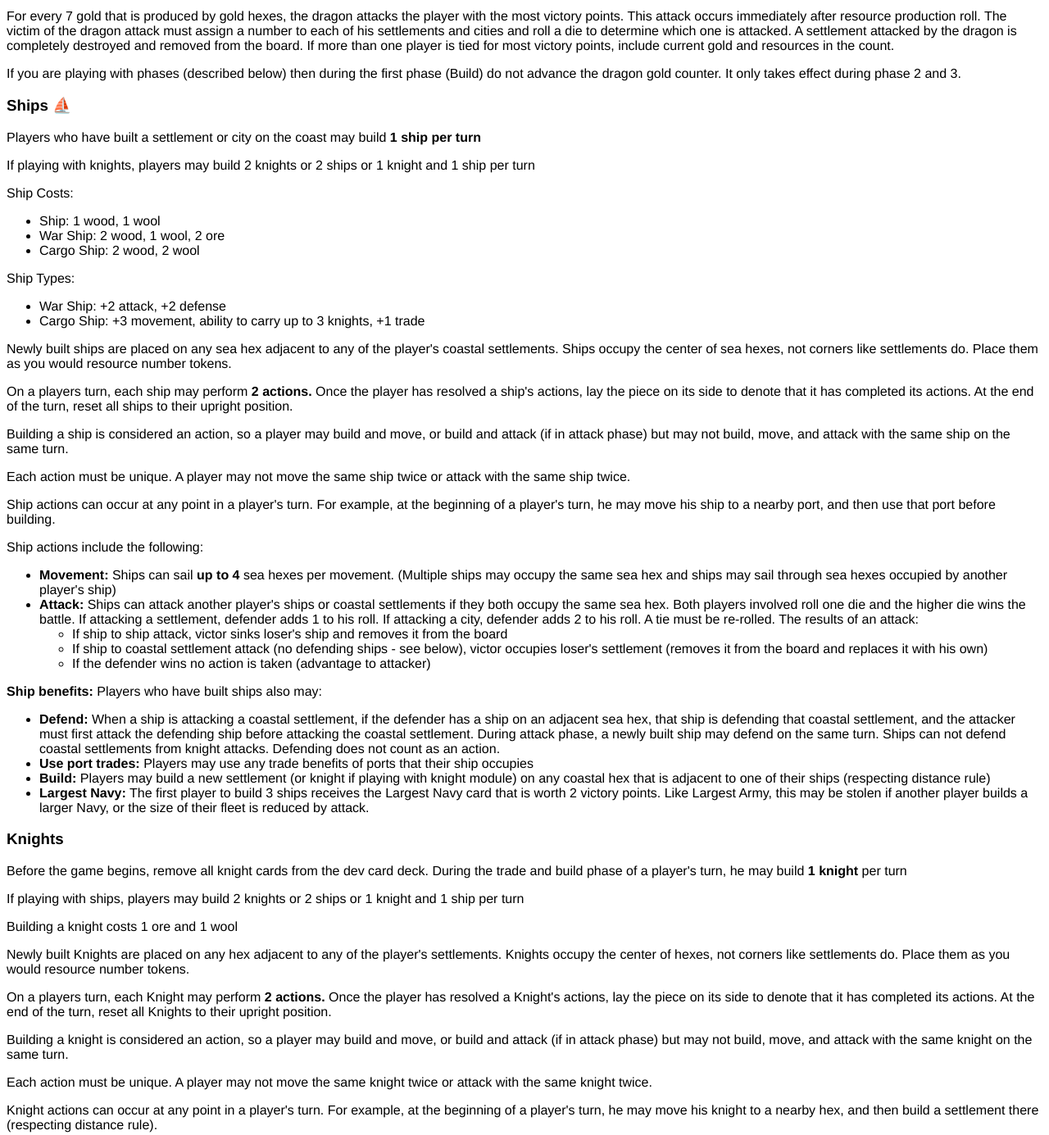
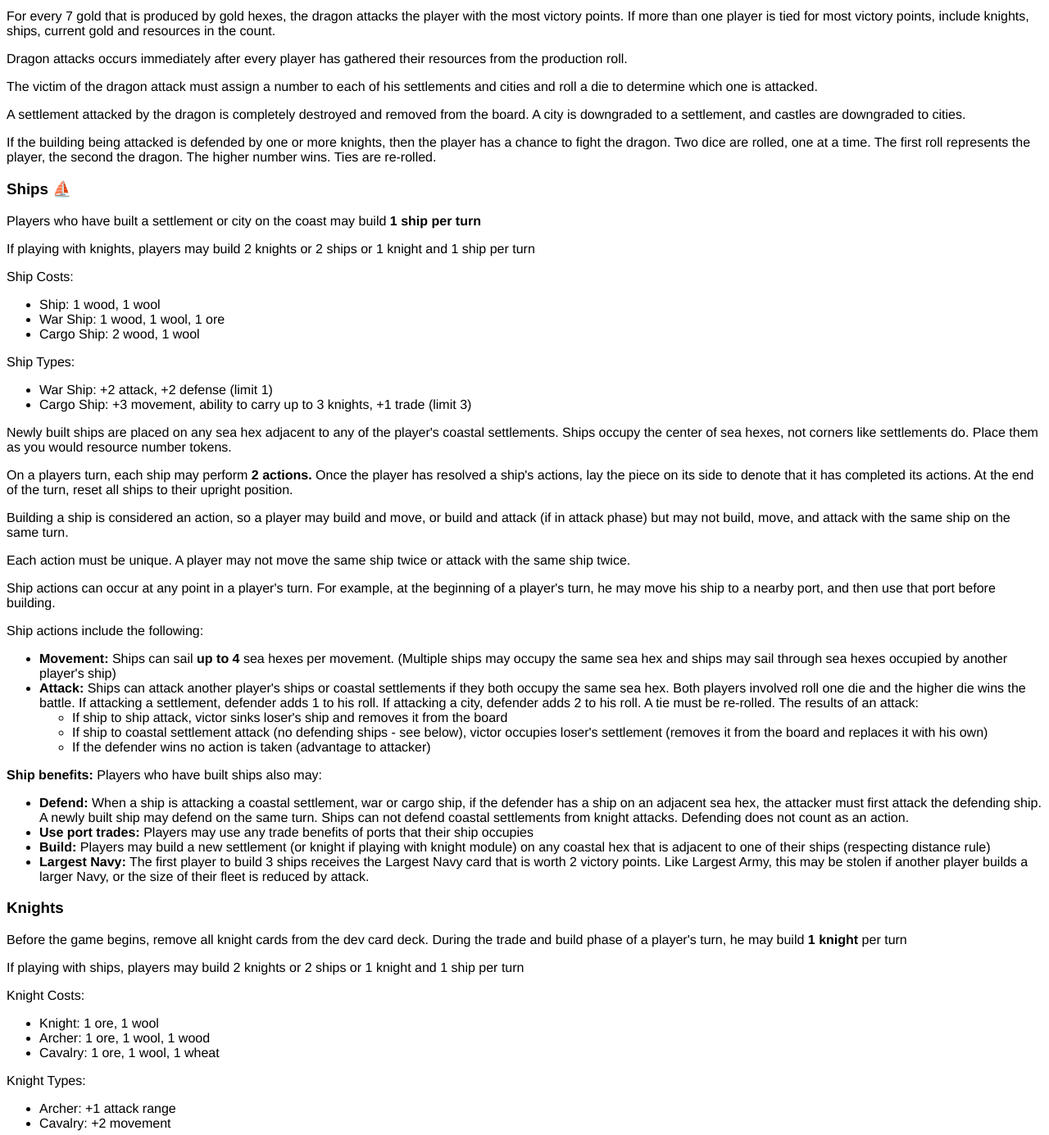
Before and after one commit to robcmills/catan-expansions, a plain HTML site: page index.html in a window 1280 px wide. Shown: the part 440-1825 px from the top of the page at 82% size. Drawn offline with Linux system fonts and the light colour scheme.

Commit message:
0.5 updates.

```diff
--- a/index.html
+++ b/index.html
@@ -31,8 +31,11 @@
 			<p>Monopoly card can not be used for gold</p>
 
 		<h3>The Dragon 🐉</h3>
-			<p>For every 7 gold that is produced by gold hexes, the dragon attacks the player with the most victory points. This attack occurs immediately after resource production roll. The victim of the dragon attack must assign a number to each of his settlements and cities and roll a die to determine which one is attacked. A settlement attacked by the dragon is completely destroyed and removed from the board. If more than one player is tied for most victory points, include current gold and resources in the count.</p>
-			<p>If you are playing with phases (described below) then during the first phase (Build) do not advance the dragon gold counter. It only takes effect during phase 2 and 3.</p>
+			<p>For every 7 gold that is produced by gold hexes, the dragon attacks the player with the most victory points. If more than one player is tied for most victory points, include knights, ships, current gold and resources in the count.</p>
+			<p>Dragon attacks occurs immediately after every player has gathered their resources from the production roll.</p>
+			<p>The victim of the dragon attack must assign a number to each of his settlements and cities and roll a die to determine which one is attacked.</p>
+			<p>A settlement attacked by the dragon is completely destroyed and removed from the board. A city is downgraded to a settlement, and castles are downgraded to cities.</p>
+			<p>If the building being attacked is defended by one or more knights, then the player has a chance to fight the dragon. Two dice are rolled, one at a time. The first roll represents the player, the second the dragon. The higher number wins. Ties are re-rolled.</p>
 
 		<h3>Ships ⛵</h3>
 			<p>Players who have built a settlement or city on the coast may build <b>1 ship per turn</b></p>
@@ -40,13 +43,13 @@
 			<p>Ship Costs:</p>
 			<ul>
 				<li>Ship: 1 wood, 1 wool</li>
-				<li>War Ship: 2 wood, 1 wool, 2 ore</li>
-				<li>Cargo Ship: 2 wood, 2 wool</li>
+				<li>War Ship: 1 wood, 1 wool, 1 ore</li>
+				<li>Cargo Ship: 2 wood, 1 wool</li>
 			</ul>
 			<p>Ship Types:</p>
 			<ul>
-				<li>War Ship: +2 attack, +2 defense</li>
-				<li>Cargo Ship: +3 movement, ability to carry up to 3 knights, +1 trade</li>
+				<li>War Ship: +2 attack, +2 defense (limit 1)</li>
+				<li>Cargo Ship: +3 movement, ability to carry up to 3 knights, +1 trade (limit 3)</li>
 			</ul>
 			<p>Newly built ships are placed on any sea hex adjacent to any of the player's coastal settlements. Ships occupy the center of sea hexes, not corners like settlements do. Place them as you would resource number tokens.</p>
 			<p>On a players turn, each ship may perform <b>2 actions.</b> Once the player has resolved a ship's actions, lay the piece on its side to denote that it has completed its actions. At the end of the turn, reset all ships to their upright position.</p>
@@ -66,7 +69,7 @@
 			</ul>
 			<p><b>Ship benefits:</b> Players who have built ships also may:</p>
 			<ul>
-				<li><b>Defend:</b> When a ship is attacking a coastal settlement, if the defender has a ship on an adjacent sea hex, that ship is defending that coastal settlement, and the attacker must first attack the defending ship before attacking the coastal settlement. During attack phase, a newly built ship may defend on the same turn. Ships can not defend coastal settlements from knight attacks. Defending does not count as an action.</li>
+				<li><b>Defend:</b> When a ship is attacking a coastal settlement, war or cargo ship, if the defender has a ship on an adjacent sea hex, the attacker must first attack the defending ship. A newly built ship may defend on the same turn. Ships can not defend coastal settlements from knight attacks. Defending does not count as an action.</li>
 				<li><b>Use port trades:</b> Players may use any trade benefits of ports that their ship occupies</li>
 				<li><b>Build:</b> Players may build a new settlement (or knight if playing with knight module) on any coastal hex that is adjacent to one of their ships (respecting distance rule)</li>
 				<li><b>Largest Navy:</b> The first player to build 3 ships receives the Largest Navy card that is worth 2 victory points. Like Largest Army, this may be stolen if another player builds a larger Navy, or the size of their fleet is reduced by attack.</li>
@@ -75,7 +78,17 @@
 		<h3>Knights</h3>
 			<p>Before the game begins, remove all knight cards from the dev card deck. During the trade and build phase of a player's turn, he may build <b>1 knight</b> per turn</p>
 			<p>If playing with ships, players may build 2 knights or 2 ships or 1 knight and 1 ship per turn</p>
-			<p>Building a knight costs 1 ore and 1 wool</p>
+			<p>Knight Costs:</p>
+			<ul>
+				<li>Knight: 1 ore, 1 wool</li>
+				<li>Archer: 1 ore, 1 wool, 1 wood</li>
+				<li>Cavalry: 1 ore, 1 wool, 1 wheat</li>
+			</ul>
+			<p>Knight Types:</p>
+			<ul>
+				<li>Archer: +1 attack range</li>
+				<li>Cavalry: +2 movement</li>
+			</ul>
 			<p>Newly built Knights are placed on any hex adjacent to any of the player's settlements. Knights occupy the center of hexes, not corners like settlements do. Place them as you would resource number tokens.</p>
 			<p>On a players turn, each Knight may perform <b>2 actions.</b> Once the player has resolved a Knight's actions, lay the piece on its side to denote that it has completed its actions. At the end of the turn, reset all Knights to their upright position.</p>
 			<p>Building a knight is considered an action, so a player may build and move, or build and attack (if in attack phase) but may not build, move, and attack with the same knight on the same turn.</p>
@@ -102,8 +115,8 @@
 
 		<h3>Castles</h3>
 			<p>Cities may be upgraded to a castle.</p>
-			<p>Castles are built with high walls that are easily defended, thus making them immune to attack by another player's knights (unless they are breached by rolling a 6?).</p>
-			<p>Castles are also immune to dragon attacks?</p>
+			<p>Castles are built with high walls that are easily defended, thus making them immune to attack by another player's knights.</p>
+			<p>Castles are not immune to dragon attacks</p>
 			<p>Castles produce 3 resources</p>
 			<p>Castles cost 1 ore, 1 wheat, 1 sheep, 1 wood, 1 brick</p>
 
@@ -115,12 +128,16 @@
 			<p>Roll the dice to determine initial placement and turn order for the first round. Place a "first" marker in front of the player to go first. Turns are executed to the left, counter-clockwise around the table until play returns to the first player. After every player has taken a turn, the "first" marker is transfered to left, and that player goes first for the next round, and the former first player becomes the last to take his turn in the next round.</p>
 			<p>Resource production rolls occur at the beginning of each players turn.</p>
 
+		<h3>Dice Stack</h3>
+			<p>Replace the dice with a dice stack for a guaranteed distribution of all resources:</p>
+			<p><a href="http://robcmills.net/stack">robcmills.net/stack</a></p>
+
 		<h3>Game Phases</h3>
 			<p>If you play with knights and ships and elect to grant them destructive powers, this can greatly lengthen the game. To remedy this, and also to keep the game to a reasonable length, you may elect to play the game with three phases:</p>
 			<ul>
 				<li><b>Phase 1 - Build:</b>	During this phase, players may only build. No attack actions are allowed.</li>
 				<li><b>Phase 2 - Attack:</b> During this phase attack actions are allowed and turn order is modified:
-					<p><b>Attack phase turn order:</b> Calculate each player's score by summing their victory points, number of resources and gold, and number of knights and ships. The player with the lowest score goes first, highest last.</p>
+					<p><b>Attack phase turn order:</b> Calculate each player's score by summing their victory points (including knights and ships). The player with the lowest score goes first, highest last.</p>
 				</li>
 			</ul>
 			<p>The number of rounds in each phase is equal to the number of players. In a four player game, each phase lasts 4 rounds. In a 5 player game each phase lasts 5 rounds. Implement a counter to keep track. At the end of the last round, the player with the most victory points wins. If a tie exists declare more than one winner.</p>
@@ -132,7 +149,7 @@
 				<li>Largest Army/Navy: 2 points</li>
 				<li>Largest Metropolis: 2 points - largest metropolis is counted as most points from buildings that are adjacent or joined by roads</li>
 				<li>Longest Road: 2 points</li>
-				<li>Explorer: 1 point per island settled that is not settled on initial placement</li>
+				<li>Colonist: 1 point per island settled that is not settled on initial placement</li>
 				<li>Harbor Master: 2 points</li>
 			</ul>
 
```
